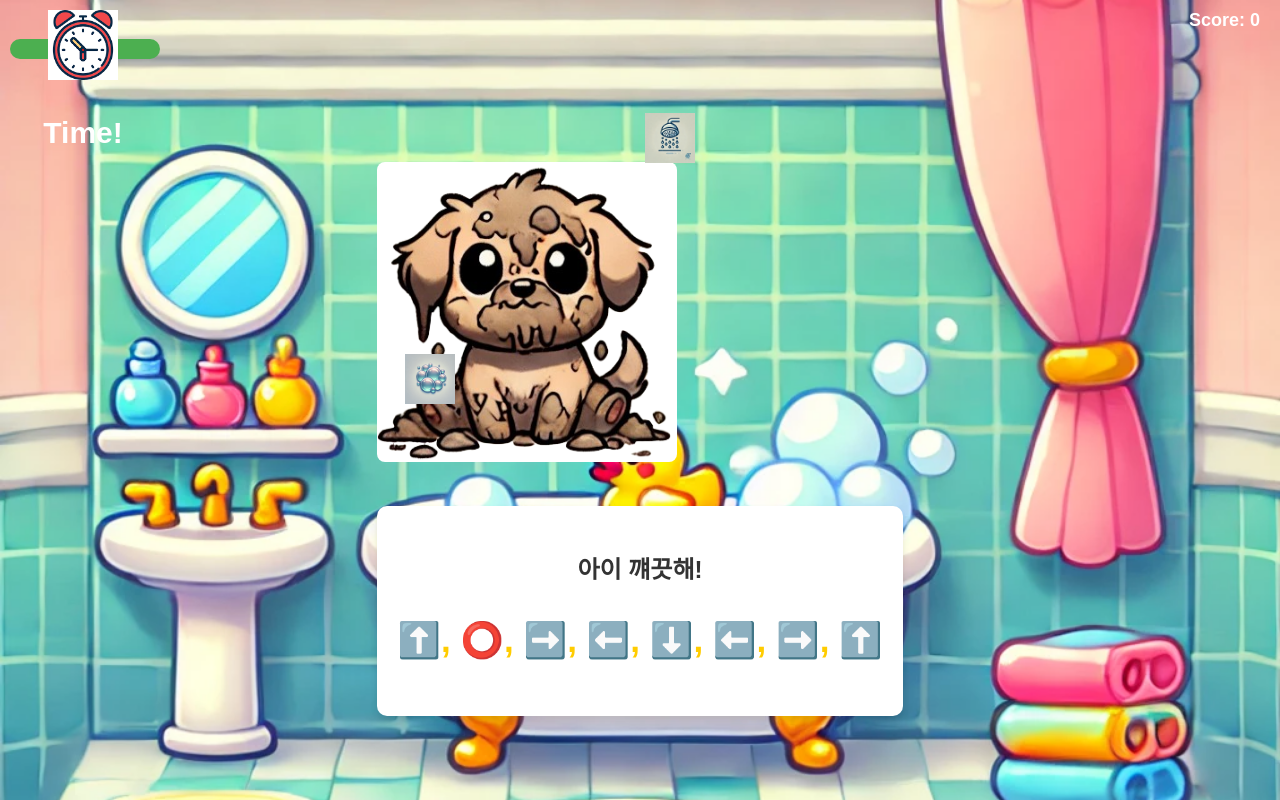
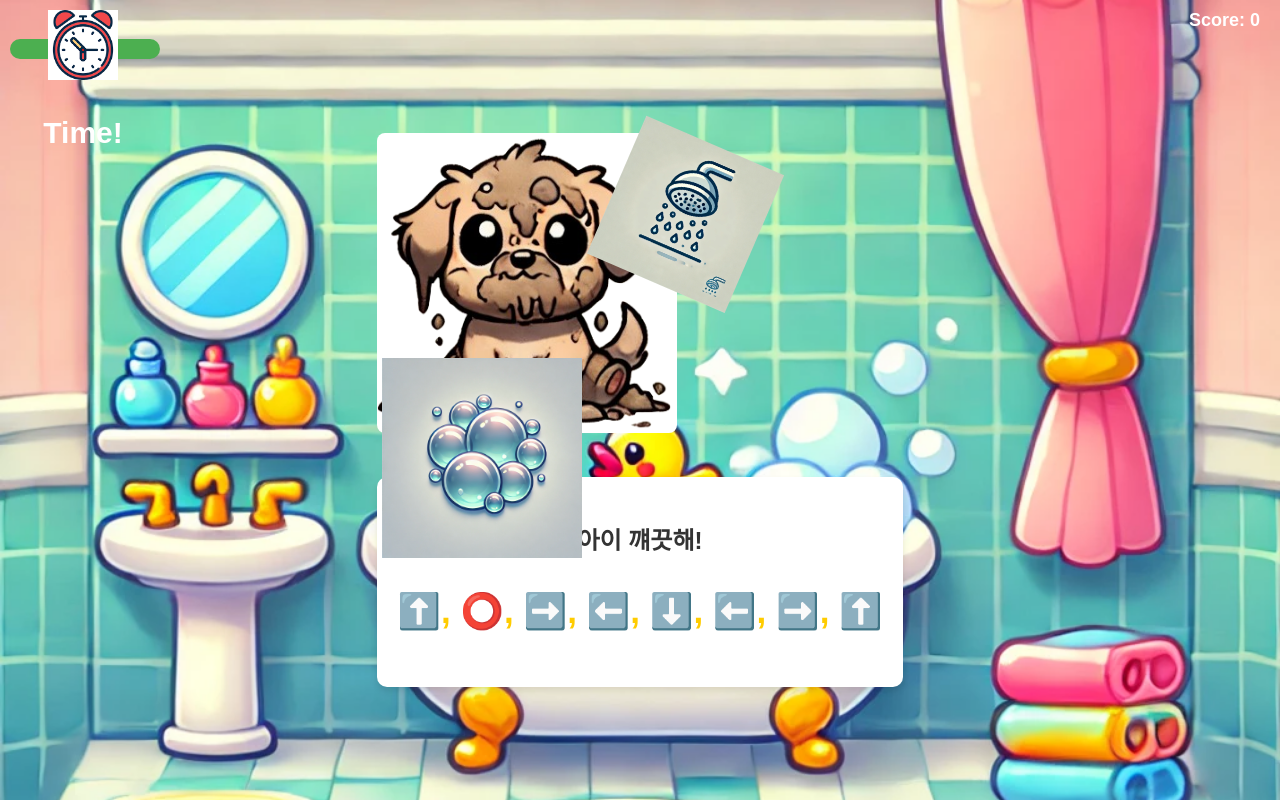
Before and after one commit to happyDDang/client, a Vue app: page / in a window 1280 px wide. Both pictures are taken after a click on the button "GAME START". Built offline with nearby package versions, Linux system fonts and the light colour scheme.

Commit message:
chore: 샤워기, 버블 애니메이션 수정

```diff
--- a/src/pages/index.vue
+++ b/src/pages/index.vue
@@ -19,17 +19,16 @@
         <div class="image-container">
           <div>
             <div class="animated-icons">
-              <div class="shake-icon">
-                <img
-                  :src="Bubble"
-                  alt="Bubble"
-                  :style="{
-                    top: bubblePostion.top + 'px',
-                    left: bubblePostion.left + 'px',
-                  }"
-                />
+              <div
+                class="resize-icon"
+                :style="{
+                  top: bubblePostion.top + 'px',
+                  left: bubblePostion.left + 'px',
+                }"
+              >
+                <img class="bubble" :src="Bubble" alt="Bubble" />
               </div>
-              <div class="shake-icon">
+              <div class="swing-icon">
                 <img
                   :src="ShowerHead"
                   alt="Shower Head"
@@ -40,7 +39,6 @@
                 />
               </div>
             </div>
-
             <img :src="currentImage" alt="Random Image" class="dog-image" />
           </div>
         </div>
@@ -307,6 +305,47 @@ body {
   }
 }
 
+.swing-icon {
+  transform-origin: bottom;
+  animation: swing 2s infinite alternate ease-in-out;
+}
+
+@keyframes swing {
+  0% {
+    transform: rotate(10deg);
+  }
+  100% {
+    transform: rotate(30deg);
+  }
+}
+
+.bubble {
+  width: 100%;
+  height: 100%;
+  object-fit: cover; /* 이미지 비율 유지 */
+}
+
+.resize-icon {
+  width: 150px;
+  height: 150px;
+  position: absolute;
+  animation: resize 2s infinite alternate ease-in-out;
+  transform-origin: center;
+  display: flex;
+  justify-content: center;
+  align-items: center;
+  z-index: 2;
+}
+
+@keyframes resize {
+  0% {
+    transform: scale(1); /* 위치 고정 */
+  }
+  100% {
+    transform: scale(1.5); /* 위치 고정 */
+  }
+}
+
 /* 나머지 스타일 */
 .score-container {
   position: fixed;
@@ -405,18 +444,16 @@ body {
 
 .animated-icons img {
   position: absolute;
-  width: 50px;
-  height: 50px;
+  width: 150px;
+  height: 150px;
   animation: none;
   z-index: 2;
 }
 
-.shower,
-.bubble {
+.shower {
   position: absolute;
   width: 50px;
   height: 50px;
-  animation: none;
   z-index: 2;
 }
 
```
